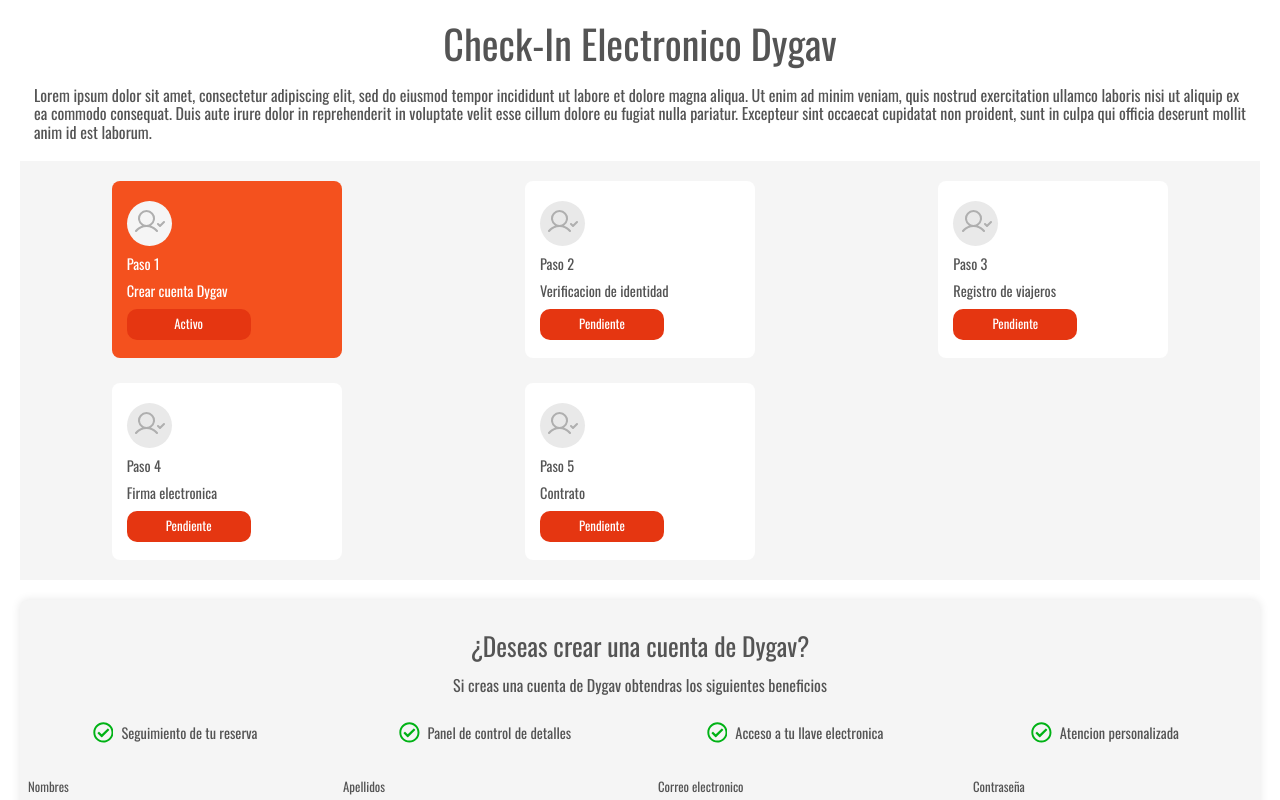
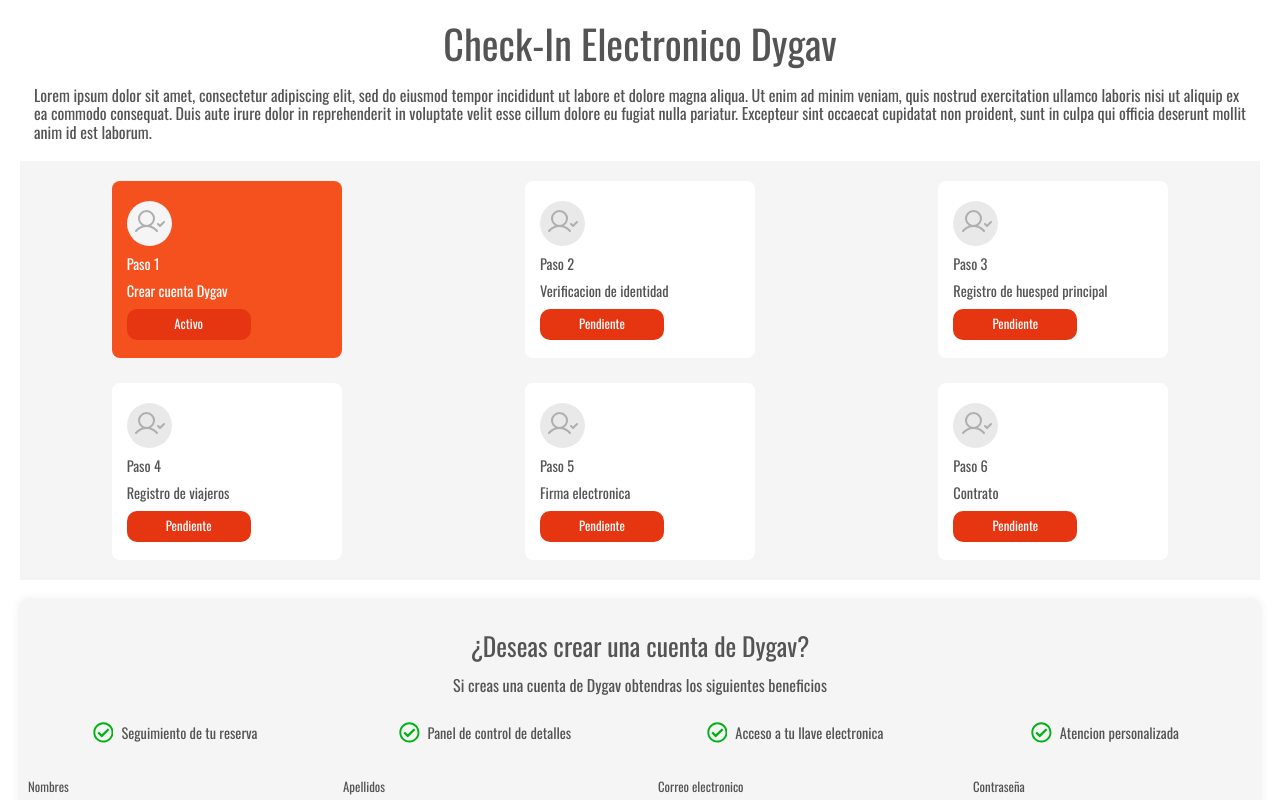
Before and after one commit to VicFlores/Dygav_Checkin, a Next.js app: page /checkin in a window 1280 px wide. Shown: the top 800 px of the page. Built offline with nearby package versions, Linux system fonts and the light colour scheme.

Commit message:
feat: add Guest Register Step and update step titles in Checkin process

```diff
--- a/app/components/Checkin/Checkin.tsx
+++ b/app/components/Checkin/Checkin.tsx
@@ -9,6 +9,7 @@
 import { ElectronicSignatureStep } from './Stepper/ElectronicSignatureStep/ElectronicSignatureStep';
 import { TravellersRegisterStep } from './Stepper/TravellersRegisterStep/TravellersRegisterStep';
 import { IdentifyVerificationStep } from './Stepper/IdentifyVerificationStep/IdentifyVerificationStep';
+import { GuestRegisterStep } from './Stepper/GuestRegisterStep/GuestRegisterStep';
 
 const steps: CheckinStepper[] = [
   {
@@ -25,18 +26,24 @@
   },
   {
     title: 'Paso 3',
+    subtitle: 'Registro de huesped principal',
+    content: (validate) => <GuestRegisterStep validate={validate} />,
+    completed: false,
+  },
+  {
+    title: 'Paso 4',
     subtitle: 'Registro de viajeros',
     content: (validate) => <TravellersRegisterStep validate={validate} />,
     completed: false,
   },
   {
-    title: 'Paso 4',
+    title: 'Paso 5',
     subtitle: 'Firma electronica',
     content: (validate) => <ElectronicSignatureStep validate={validate} />,
     completed: false,
   },
   {
-    title: 'Paso 5',
+    title: 'Paso 6',
     subtitle: 'Contrato',
     content: (validate) => <ContractStep validate={validate} />,
     completed: false,
--- /dev/null
+++ b/app/components/Checkin/Stepper/GuestRegisterStep/GuestRegisterStep.tsx
@@ -0,0 +1,19 @@
+import { StepProps } from '@/interfaces';
+import React from 'react';
+
+export const GuestRegisterStep = ({ validate }: StepProps) => {
+  const handleValidation = () => {
+    // Perform validation logic here
+
+    const isValid = true; // Replace with actual validation logic
+
+    validate(isValid);
+  };
+
+  return (
+    <div>
+      GuestRegisterStep
+      <button onClick={handleValidation}>Validate Step One</button>
+    </div>
+  );
+};
```
Also changed, not shown: app/components/Checkin/Stepper/GuestRegisterStep/GuestRegisterStep.module.css (added).
